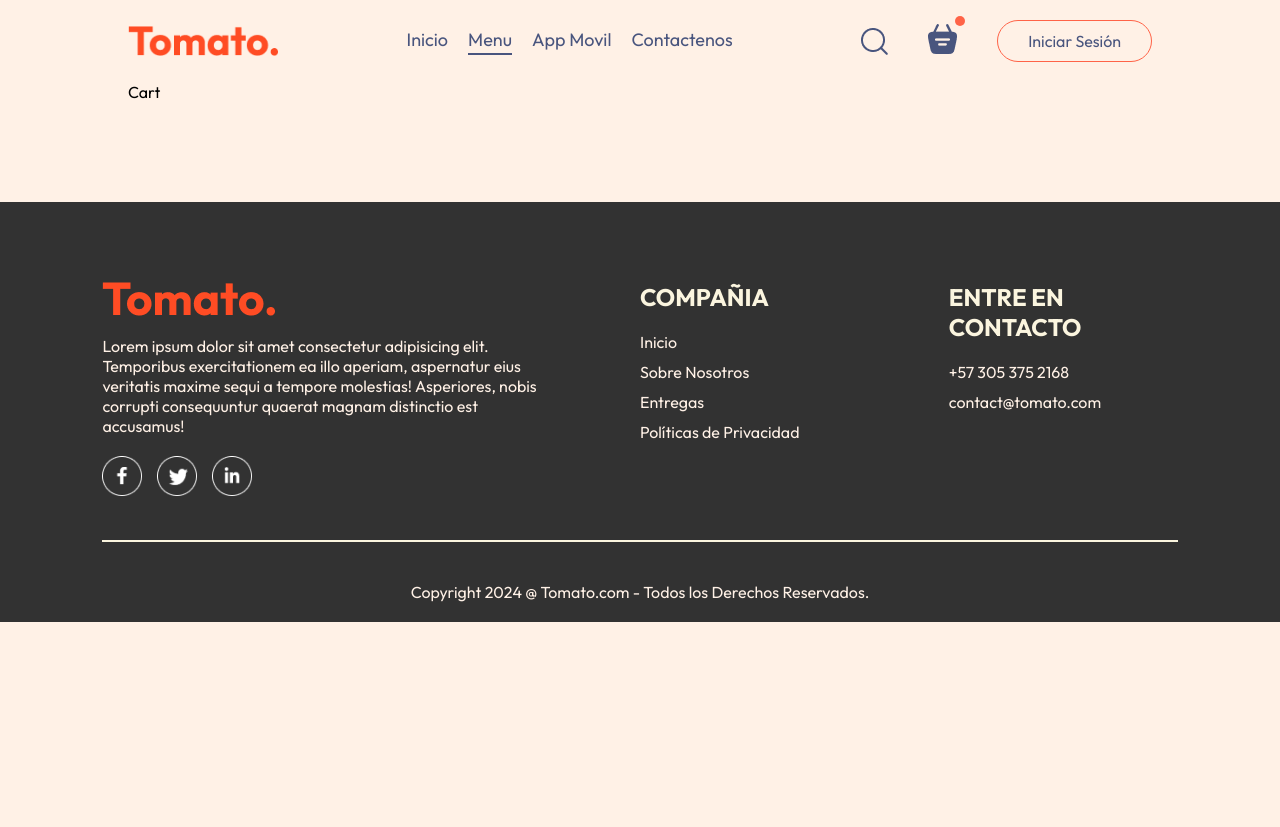
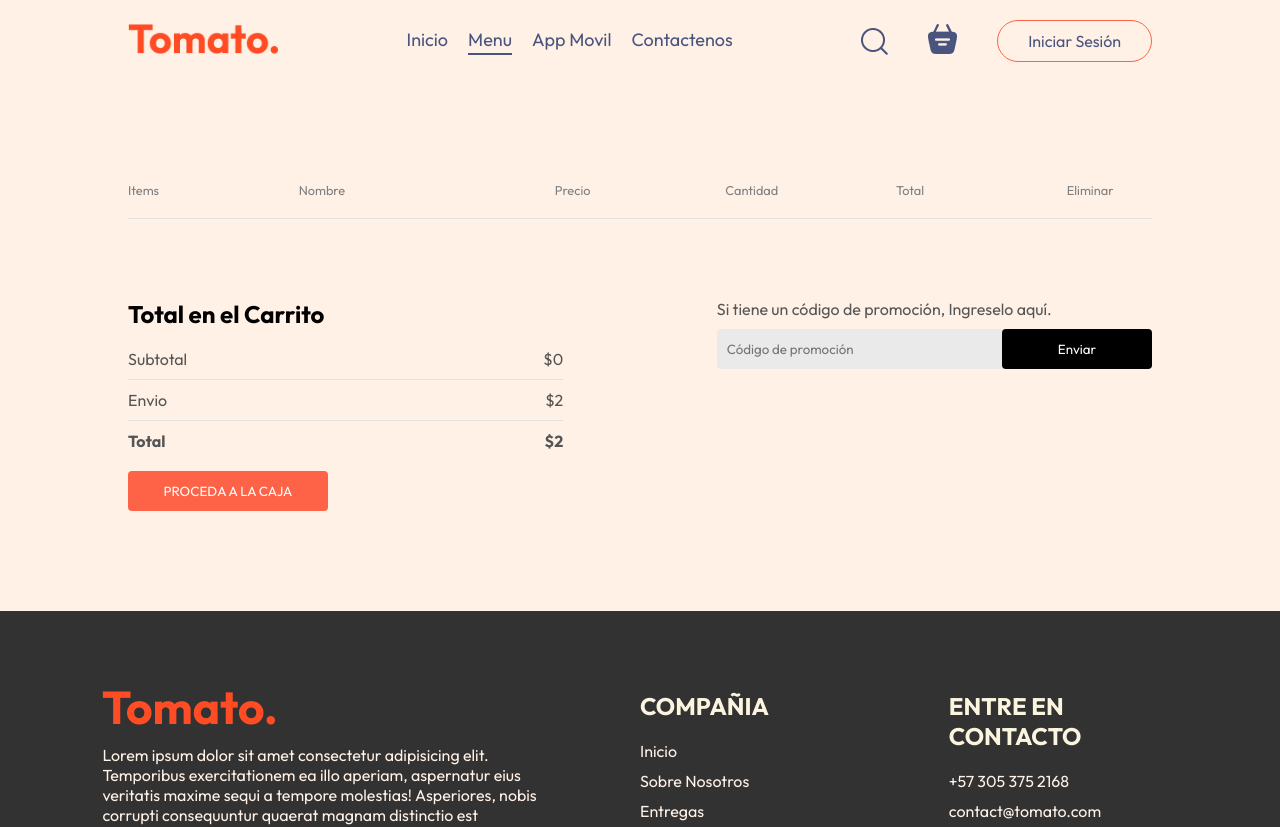
Before and after one commit to Sebastian906/Food-Frontend, a React (Vite) app: page /cart in a window 1280 px wide. Shown: the top 827 px of the page. Before the commit the page ends 800 px from the top, so only its background shows below. Built offline with nearby package versions, Linux system fonts and the light colour scheme.

Commit message:
Configuración de la UI para agregar al carrito

```diff
--- a/src/components/Navbar/Navbar.jsx
+++ b/src/components/Navbar/Navbar.jsx
@@ -1,15 +1,18 @@
-import React, { useState } from 'react'
+import React, { useContext, useState } from 'react'
 import './Navbar.css'
 import { assets } from '../../assets/assets'
 import { Link } from 'react-router-dom'
+import { StoreContext } from '../../context/StoreContext'
 
 const Navbar = ({setShowLogin}) => {
 
     const [menu, setMenu] = useState("menu");
 
+    const {getTotalCartAmount} = useContext(StoreContext)
+
     return (
         <div className='navbar'>
-            <img src={assets.logo} alt='' className='logo'/>
+            <Link to='/'><img src={assets.logo} alt='' className='logo'/></Link>
             <ul className="navbar-menu">
                 <Link to='/' onClick={()=>setMenu("inicio")} className={menu==="inicio"?"active":""}>Inicio</Link>
                 <a href='#explore-menu' onClick={()=>setMenu("menu")} className={menu==="menu"?"active":""}>Menu</a>
@@ -19,8 +22,8 @@
             <div className="navbar-right">
                 <img src={assets.search_icon} alt=''/>
                 <div className="navbar-search-icon">
-                    <img src={assets.basket_icon} alt=''/>
-                    <div className="dot"></div>
+                    <Link to='/cart'><img src={assets.basket_icon} alt=''/></Link>
+                    <div className={getTotalCartAmount()===0?"":"dot"}></div>
                 </div>
                 <button onClick={()=>setShowLogin(true)}>Iniciar Sesión</button>
             </div>
--- a/src/context/StoreContext.jsx
+++ b/src/context/StoreContext.jsx
@@ -19,16 +19,24 @@
         setCartItems((prev)=>({...prev,[itemId]:prev[itemId]-1}))
     }
 
-    useEffect(() => {
-        console.log(cartItems);
-    },[cartItems])
+    const getTotalCartAmount = () => {
+        let totalAmount = 0;
+        for (const item in cartItems) {
+            if (cartItems[item]>0) {
+                let itemInfo = food_list.find((product)=>product._id === item);
+                totalAmount += itemInfo.price* cartItems[item];
+            }
+        }
+        return totalAmount;
+    }
 
     const contextValue = {
         food_list,
         cartItems,
         setCartItems,
         addToCart,
-        removeFromCart
+        removeFromCart,
+        getTotalCartAmount
     }
     return (
         <StoreContext.Provider value={contextValue}>
--- a/src/pages/Cart/Cart.css
+++ b/src/pages/Cart/Cart.css
@@ -0,0 +1,106 @@
+.cart {
+    margin-top: 100px;
+}
+
+.cart-items-title {
+    display: grid;
+    grid-template-columns: 1fr 1.5fr 1fr 1fr 1fr 0.5fr;
+    align-items: center;
+    color: grey;
+    font-size: max(1vw,12px);
+}
+
+.cart-items-item {
+    margin: 10px 0px;
+    color: black;
+}
+
+.cart-items-item img {
+    width: 50px;
+}
+
+.cart hr {
+    height: 1px;
+    background-color: #e2e2e2;
+    border: none;
+}
+
+.cart-items-item .cross {
+    cursor: pointer;
+}
+
+.cart-bottom {
+    margin-top: 80px;
+    display: flex;
+    justify-content: space-between;
+    gap: max(12vw, 20px);
+}
+
+.cart-total {
+    flex: 1;
+    display: flex;
+    flex-direction: column;
+    gap: 20px;
+}
+
+.cart-total-details {
+    display: flex;
+    justify-content: space-between;
+    color: #555;
+}
+
+.cart-total hr {
+    margin: 10px 0px;
+}
+
+.cart-total button {
+    border: none;
+    color: white;
+    background-color: tomato;
+    width: max(15vw, 200px);
+    padding: 12px 0px;
+    border-radius: 4px;
+    cursor: pointer;
+}
+
+.cart-promocode {
+    flex: 1;
+}
+
+.cart-promocode p {
+    color: #555;
+}
+
+.cart-promocode-input {
+    margin-top: 10px;
+    display: flex;
+    justify-content: space-between;
+    align-items: center;
+    background-color: #eaeaea;
+    border-radius: 4px;
+}
+
+.cart-promocode-input input {
+    background: transparent;
+    border: none;
+    outline: none;
+    padding-left: 10px;
+}
+
+.cart-promocode-input button {
+    width: max(10vw, 150px);
+    padding: 12px 5px;
+    background-color: black;
+    border: none;
+    color: white;
+    border-radius: 4px;
+}
+
+@media (max-width:750px) {
+    .cart-bottom {
+        flex-direction: column-reverse;
+    }
+    .cart-promocode {
+        justify-content: start;
+    }
+}
--- a/src/pages/Cart/Cart.jsx
+++ b/src/pages/Cart/Cart.jsx
@@ -1,10 +1,73 @@
-import React from 'react'
+import React, { useContext } from 'react'
 import './Cart.css'
+import { StoreContext } from '../../context/StoreContext'
 
 const Cart = () => {
+
+    const {cartItems, food_list, removeFromCart, getTotalCartAmount} = useContext(StoreContext);
+
     return (
-        <div>
-            Cart
+        <div className='cart'>
+            <div className='cart-items'>
+                <div className='cart-items-title'>
+                    <p>Items</p>
+                    <p>Nombre</p>
+                    <p>Precio</p>
+                    <p>Cantidad</p>
+                    <p>Total</p>
+                    <p>Eliminar</p>
+                </div>
+                <br/>
+                <hr/>
+                {food_list.map((item,index)=>{
+                    if(cartItems[item._id]>0) {
+                        return (
+                            <div>
+                                <div className='cart-items-title cart-items-item'>
+                                    <img src={item.image} alt=''/>
+                                    <p>{item.name}</p>
+                                    <p>${item.price}</p>
+                                    <p>{cartItems[item._id]}</p>
+                                    <p>${item.price * cartItems[item._id]}</p>
+                                    <p onClick={()=>removeFromCart(item._id)} className='cross'>x</p>
+                                    <hr/>
+                                </div>
+                            </div>
+                        )
+                    }
+                })}
+            </div>
+            <div className='cart-bottom'>
+                <div className='cart-total'>
+                    <h2>Total en el Carrito</h2>
+                    <div>
+                        <div className='cart-total-details'>
+                            <p>Subtotal</p>
+                            <p>${getTotalCartAmount()}</p>
+                        </div>
+                        <hr/>
+                        <div className='cart-total-details'>
+                            <p>Envio</p>
+                            <p>${2}</p>
+                        </div>
+                        <hr/>
+                        <div className='cart-total-details'>
+                            <b>Total</b>
+                            <b>${getTotalCartAmount()+2}</b>
+                        </div>
+                    </div>
+                    <button>PROCEDA A LA CAJA</button>
+                </div>
+                <div className='cart-promocode'>
+                    <div>
+                        <p>Si tiene un código de promoción, Ingreselo aquí.</p>
+                        <div className='cart-promocode-input'>
+                            <input type="text" placeholder='Código de promoción' />
+                            <button>Enviar</button>
+                        </div>
+                    </div>
+                </div>
+            </div>
         </div>
     )
 }
```
